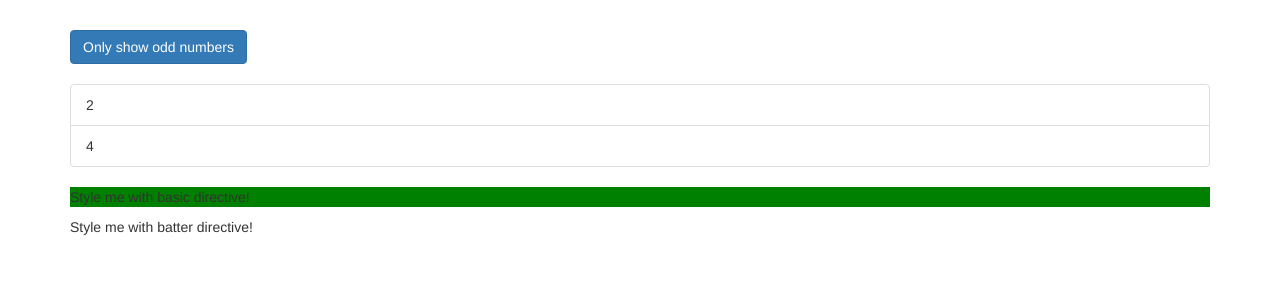
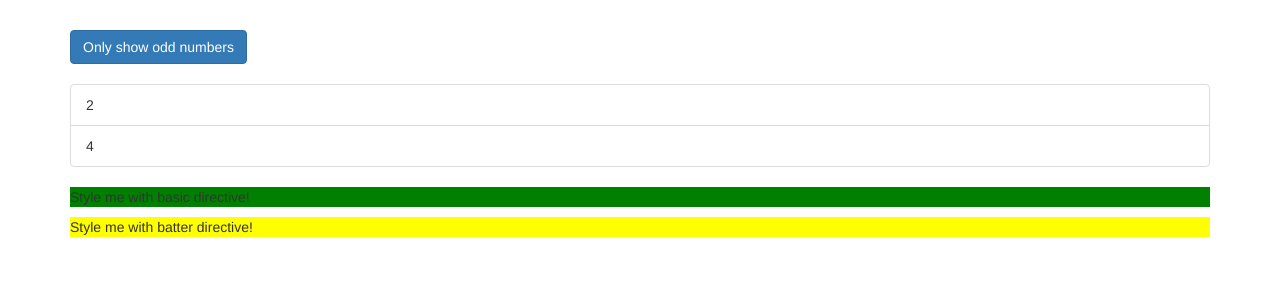
Before and after one commit to uladzimir-yeudakimovich/directive-angular, an Angular app: page / in a window 1280 px wide. Shown: the top 300 px of the page. Built offline with nearby package versions, Linux system fonts and the light colour scheme.

Commit message:
added Input and binding

```diff
--- a/src/app/app.component.html
+++ b/src/app/app.component.html
@@ -26,7 +26,7 @@
         </div>
       </ul>
       <p appBasicHighlight>Style me with basic directive!</p>
-      <p appBetterHighlight>Style me with batter directive!</p>
+      <p [appBetterHighlight]="'red'" defaultColor="yellow">Style me with batter directive!</p>
     </div>
   </div>
 </div>
--- a/src/app/better-highlight/better-highlight.directive.ts
+++ b/src/app/better-highlight/better-highlight.directive.ts
@@ -4,29 +4,33 @@ import {
   OnInit,
   ElementRef,
   HostListener,
-  HostBinding
+  HostBinding,
+  Input
 } from '@angular/core';
 
 @Directive({
   selector: '[appBetterHighlight]'
 })
 export class BetterHighlightDirective implements OnInit {
+  @Input() defaultColor = 'transparent';
+  @Input('appBetterHighlight') highlightColor = 'blue';
   @HostBinding('style.backgroundColor') backgroundColor: string;
 
   constructor(private elRef: ElementRef, private renderer: Renderer2) { }
 
   ngOnInit() {
+    this.backgroundColor = this.defaultColor;
     // this.renderer.setStyle(this.elRef.nativeElement, 'background-color', 'blue');
   }
 
   @HostListener('mouseenter') mouseover(eventData: Event) {
     // this.renderer.setStyle(this.elRef.nativeElement, 'background-color', 'blue');
-    this.backgroundColor = 'blue';
+    this.backgroundColor = this.highlightColor;
   }
 
   @HostListener('mouseleave') mouseleave(eventData: Event) {
     // this.renderer.setStyle(this.elRef.nativeElement, 'background-color', 'transparent');
-    this.backgroundColor = 'transparent';
+    this.backgroundColor = this.defaultColor;
   }
 
 }
```
